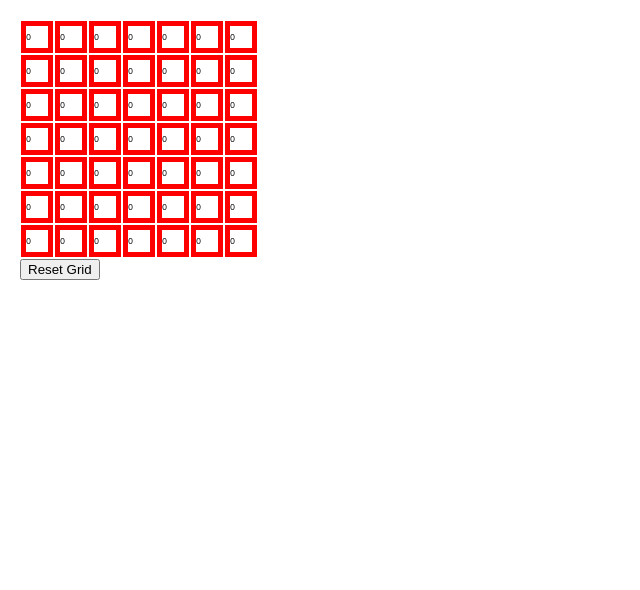
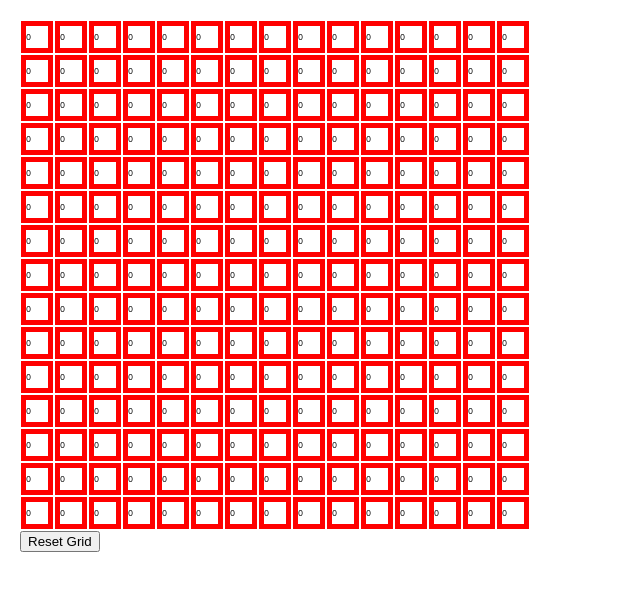
Before and after one commit to pabo/iq-distance, a React (Create React App) app: page / in a window 1280 px wide. Shown: the top 590 px of the page, without its empty margins (0-640 px from the left). Built offline with nearby package versions, Linux system fonts and the light colour scheme.

Commit message:
gridsize

```diff
--- a/src/App.js
+++ b/src/App.js
@@ -83,35 +83,22 @@ const Row = ({rowData, rowIndex, grid, setGrid, distances}) => {
 }
 
 const Grid = () => {
-  // const [grid, setGrid] = useState([
-  //   [0,0,0],
-  //   [0,0,0],
-  //   [0,0,0],
-  // ]);
-
   const emptyGrid = [
-    [0,0,0,0,0,0,0],
-    [0,0,0,0,0,0,0],
-    [0,0,0,0,0,0,0],
-    [0,0,0,0,0,0,0],
-    [0,0,0,0,0,0,0],
-    [0,0,0,0,0,0,0],
-    [0,0,0,0,0,0,0],
-    // [0,0,0,0,0,0,0,0,0,0,0,0,0,0,0],
-    // [0,0,0,0,0,0,0,0,0,0,0,0,0,0,0],
-    // [0,0,0,0,0,0,0,0,0,0,0,0,0,0,0],
-    // [0,0,0,0,0,0,0,0,0,0,0,0,0,0,0],
-    // [0,0,0,0,0,0,0,0,0,0,0,0,0,0,0],
-    // [0,0,0,0,0,0,0,0,0,0,0,0,0,0,0],
-    // [0,0,0,0,0,0,0,0,0,0,0,0,0,0,0],
-    // [0,0,0,0,0,0,0,0,0,0,0,0,0,0,0],
-    // [0,0,0,0,0,0,0,0,0,0,0,0,0,0,0],
-    // [0,0,0,0,0,0,0,0,0,0,0,0,0,0,0],
-    // [0,0,0,0,0,0,0,0,0,0,0,0,0,0,0],
-    // [0,0,0,0,0,0,0,0,0,0,0,0,0,0,0],
-    // [0,0,0,0,0,0,0,0,0,0,0,0,0,0,0],
-    // [0,0,0,0,0,0,0,0,0,0,0,0,0,0,0],
-    // [0,0,0,0,0,0,0,0,0,0,0,0,0,0,0],
+    [0,0,0,0,0,0,0,0,0,0,0,0,0,0,0],
+    [0,0,0,0,0,0,0,0,0,0,0,0,0,0,0],
+    [0,0,0,0,0,0,0,0,0,0,0,0,0,0,0],
+    [0,0,0,0,0,0,0,0,0,0,0,0,0,0,0],
+    [0,0,0,0,0,0,0,0,0,0,0,0,0,0,0],
+    [0,0,0,0,0,0,0,0,0,0,0,0,0,0,0],
+    [0,0,0,0,0,0,0,0,0,0,0,0,0,0,0],
+    [0,0,0,0,0,0,0,0,0,0,0,0,0,0,0],
+    [0,0,0,0,0,0,0,0,0,0,0,0,0,0,0],
+    [0,0,0,0,0,0,0,0,0,0,0,0,0,0,0],
+    [0,0,0,0,0,0,0,0,0,0,0,0,0,0,0],
+    [0,0,0,0,0,0,0,0,0,0,0,0,0,0,0],
+    [0,0,0,0,0,0,0,0,0,0,0,0,0,0,0],
+    [0,0,0,0,0,0,0,0,0,0,0,0,0,0,0],
+    [0,0,0,0,0,0,0,0,0,0,0,0,0,0,0],
   ];
 
   const [grid, setGrid] = useState(emptyGrid);
```
